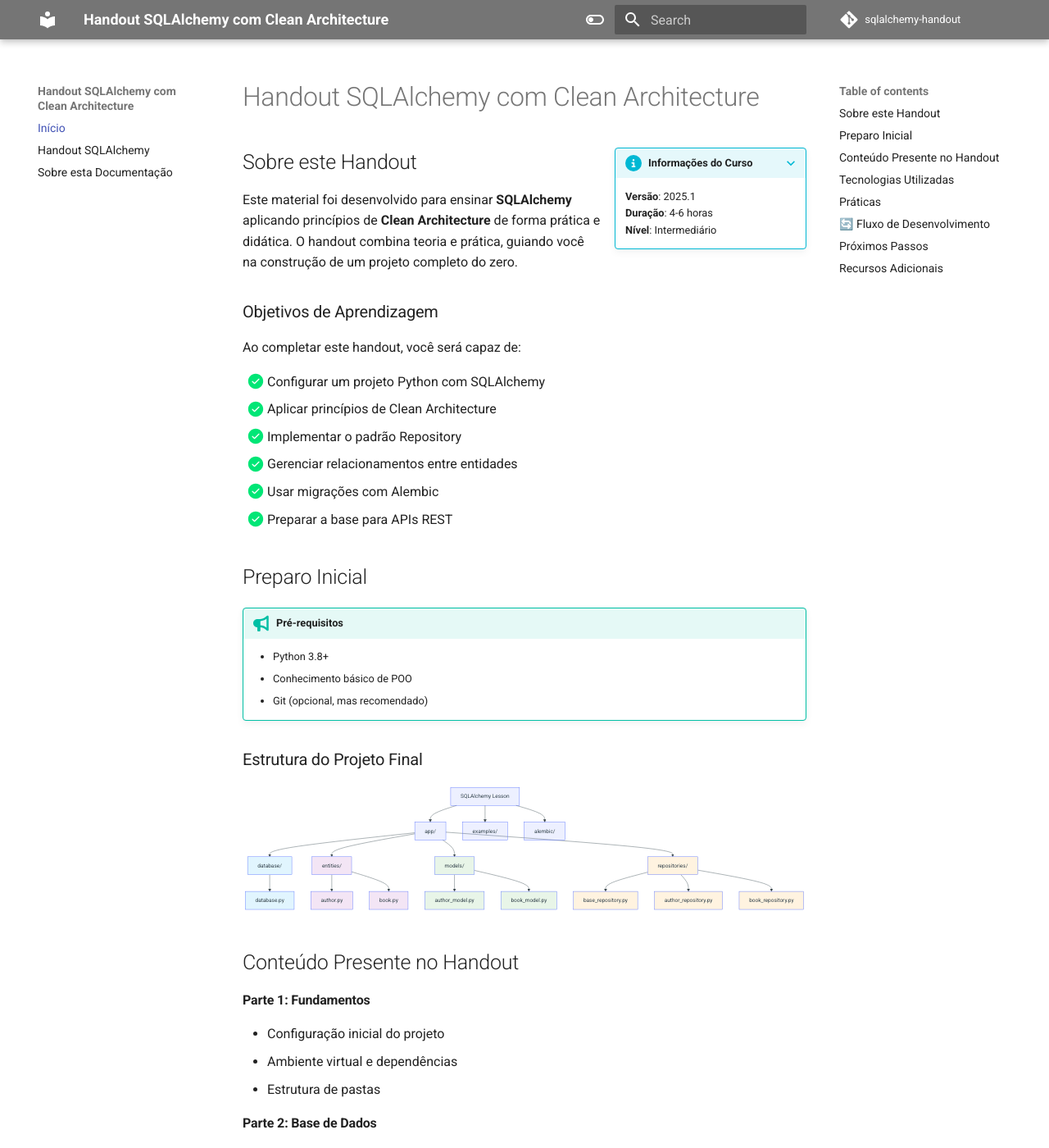
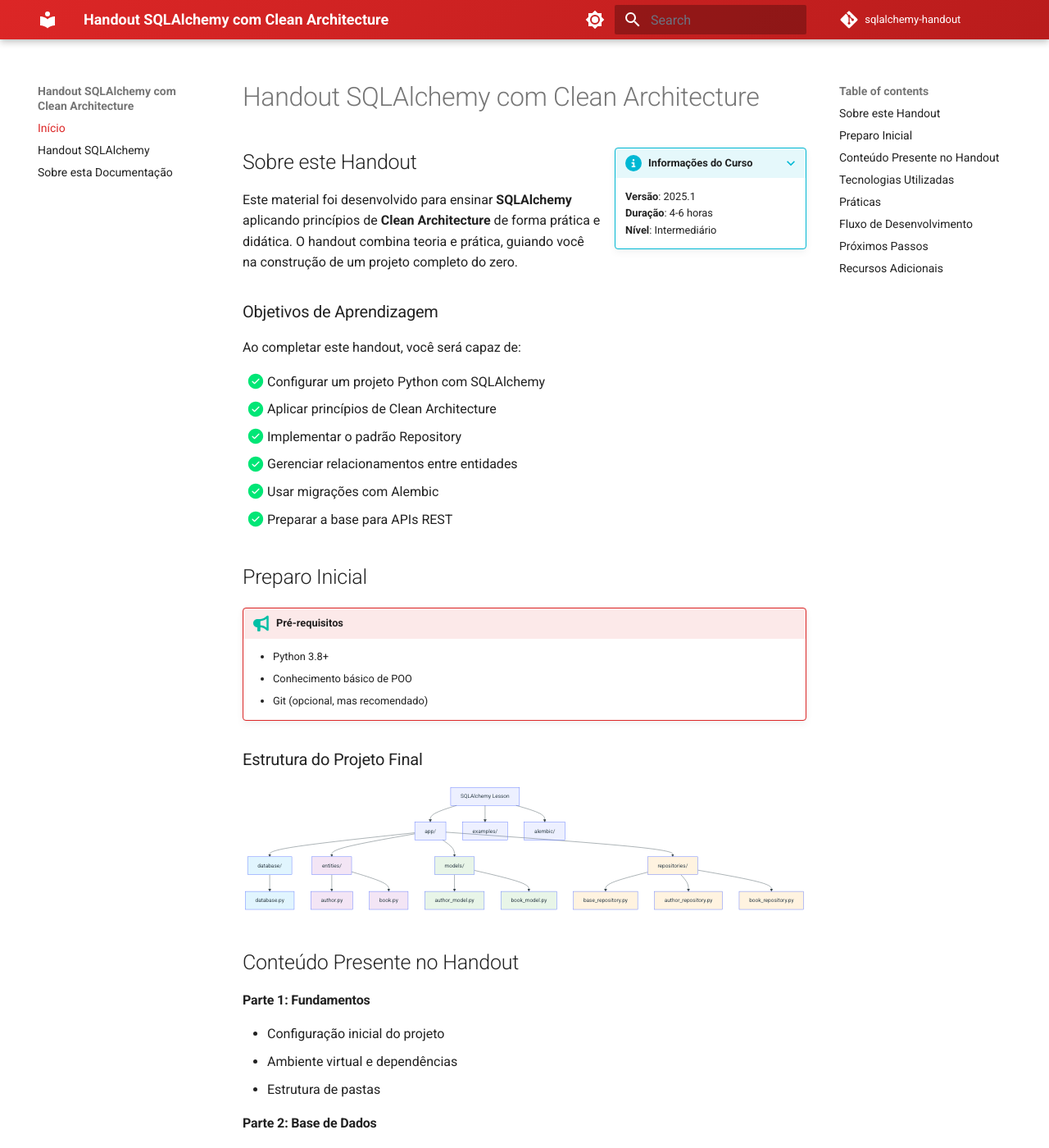
Before and after one commit to leonardoct3/sqlalchemy-handout, an MkDocs documentation site: the page built from docs/index.md, in a window 1280 px wide and 1400 px high. Shown: the whole window at 82% size. Built offline with MkDocs 1.6.1 and Material for MkDocs 9.7.7, drawn with Linux system fonts in a browser that asks for light colours; comment, search, counter and statistics services are not loaded; some of the changed text lies outside the part shown.

Commit message:
Add custom CSS for Insper Jr. branding and update theme palette in mkdocs.yml

````diff
--- a/docs/index.md
+++ b/docs/index.md
@@ -144,7 +144,7 @@ O handout inclui exercícios progressivos:
 !!! example "Desafio Final: Sistema de Empréstimos"
     Implementar funcionalidade completa do zero
 
-## 🔄 Fluxo de Desenvolvimento
+## Fluxo de Desenvolvimento
 
 ```mermaid
 flowchart LR
--- /dev/null
+++ b/docs/stylesheets/custom.css
@@ -0,0 +1,115 @@
+/* Paleta de cores Insper Jr. personalizada */
+:root {
+  /* Cores principais Insper Jr. */
+  --insper-red: #dc2626;
+  --insper-dark-red: #b91c1c;
+  --insper-light-red: #ef4444;
+  --insper-grey: #6b7280;
+  --insper-dark-grey: #374151;
+  --insper-light-grey: #f3f4f6;
+}
+
+/* Customizações para melhor integração com a identidade Insper Jr. */
+
+/* Header personalizado */
+.md-header {
+  background: linear-gradient(135deg, var(--insper-red) 0%, var(--insper-dark-red) 100%);
+}
+
+/* Links e elementos interativos */
+.md-typeset a {
+  color: var(--insper-red);
+}
+
+.md-typeset a:hover {
+  color: var(--insper-dark-red);
+}
+
+/* Botões primários */
+.md-button--primary {
+  background-color: var(--insper-red);
+  border-color: var(--insper-red);
+}
+
+.md-button--primary:hover {
+  background-color: var(--insper-dark-red);
+  border-color: var(--insper-dark-red);
+}
+
+/* Códigos e blocos de destaque */
+.md-typeset .highlight .gp {
+  color: var(--insper-red);
+}
+
+/* Admonitions personalizados */
+.md-typeset .admonition.tip {
+  border-color: var(--insper-red);
+}
+
+.md-typeset .admonition.tip > .admonition-title {
+  background-color: rgba(220, 38, 38, 0.1);
+  border-color: var(--insper-red);
+}
+
+/* Navegação ativa */
+.md-nav__item--active > .md-nav__link {
+  color: var(--insper-red);
+}
+
+/* Scrollbar personalizada */
+::-webkit-scrollbar-thumb {
+  background-color: var(--insper-grey);
+}
+
+::-webkit-scrollbar-thumb:hover {
+  background-color: var(--insper-dark-grey);
+}
+
+/* Tabelas */
+.md-typeset table th {
+  background-color: var(--insper-light-grey);
+  color: var(--insper-dark-grey);
+}
+
+/* Icons personalizados */
+.md-typeset .admonition.example > .admonition-title::before {
+  background-color: var(--insper-red);
+}
+
+/* Mermaid diagrams */
+.mermaid .node rect {
+  stroke: var(--insper-red);
+}
+
+/* Code blocks */
+.md-typeset pre > code {
+  border-left: 4px solid var(--insper-red);
+}
+
+/* Melhorias para contraste e legibilidade */
+.md-typeset .highlight .k,
+.md-typeset .highlight .kn {
+  color: var(--insper-dark-red);
+  font-weight: bold;
+}
+
+/* Footer */
+.md-footer {
+  background-color: var(--insper-dark-grey);
+}
+
+/* Search */
+.md-search__input::placeholder {
+  color: var(--insper-grey);
+}
+
+/* Tabs */
+.md-typeset .tabbed-set > input:checked + label {
+  border-color: var(--insper-red);
+  color: var(--insper-red);
+}
+
+/* Progress bar */
+.md-progress__value {
+  background-color: var(--insper-red);
+}
--- a/mkdocs.yml
+++ b/mkdocs.yml
@@ -8,36 +8,21 @@ repo_name: sqlalchemy-handout
 theme:
   name: material
   palette:
-    # primary: grey
-    # Light mode
+    # Paleta Insper Jr. - Modo Claro
     - scheme: default
-      primary: grey
+      primary: red
+      accent: grey
       toggle:
-        icon: material/toggle-switch-off-outline
-        name: Switch to dark mode
+        icon: material/brightness-7
+        name: Mudar para modo escuro
 
-    # Palette toggle for automatic mode
-    - media: "(prefers-color-scheme)"
-      primary: grey
+    # Paleta Insper Jr. - Modo Escuro
+    - scheme: slate
+      primary: red
+      accent: red
       toggle:
-        icon: material/toggle-switch
-        name: Switch to light mode
-
-    # Palette toggle for light mode
-    - media: "(prefers-color-scheme: light)"
-      scheme: default
-      primary: grey
-      toggle:
-        icon: material/toggle-switch-off-outline
-        name: Switch to dark mode
-
-    # Palette toggle for dark mode
-    - media: "(prefers-color-scheme: dark)"
-      primary: grey
-      scheme: slate
-      toggle:
-        icon: material/toggle-switch
-        name: Switch to system preference
+        icon: material/brightness-4
+        name: Mudar para modo claro
   features:
     - content.code.copy
     - content.code.select
@@ -127,6 +112,9 @@ plugins:
         - "$"
         - ">"
 
+extra_css:
+  - stylesheets/custom.css
+
 extra_javascript:
   - https://unpkg.com/mathjax/es5/tex-mml-chtml.js
   - https://polyfill.io/v3/polyfill.min.js?features=es6
````
